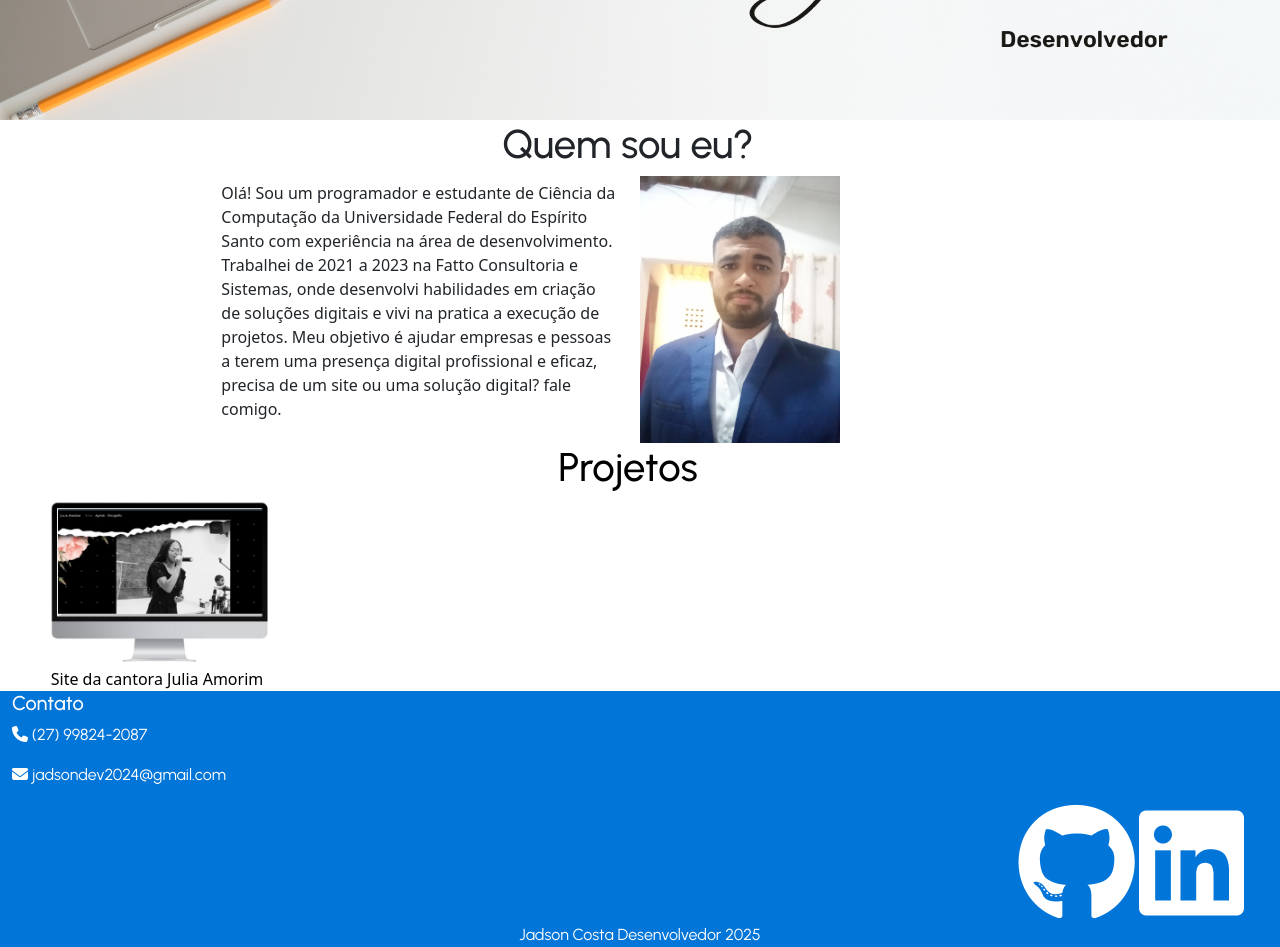
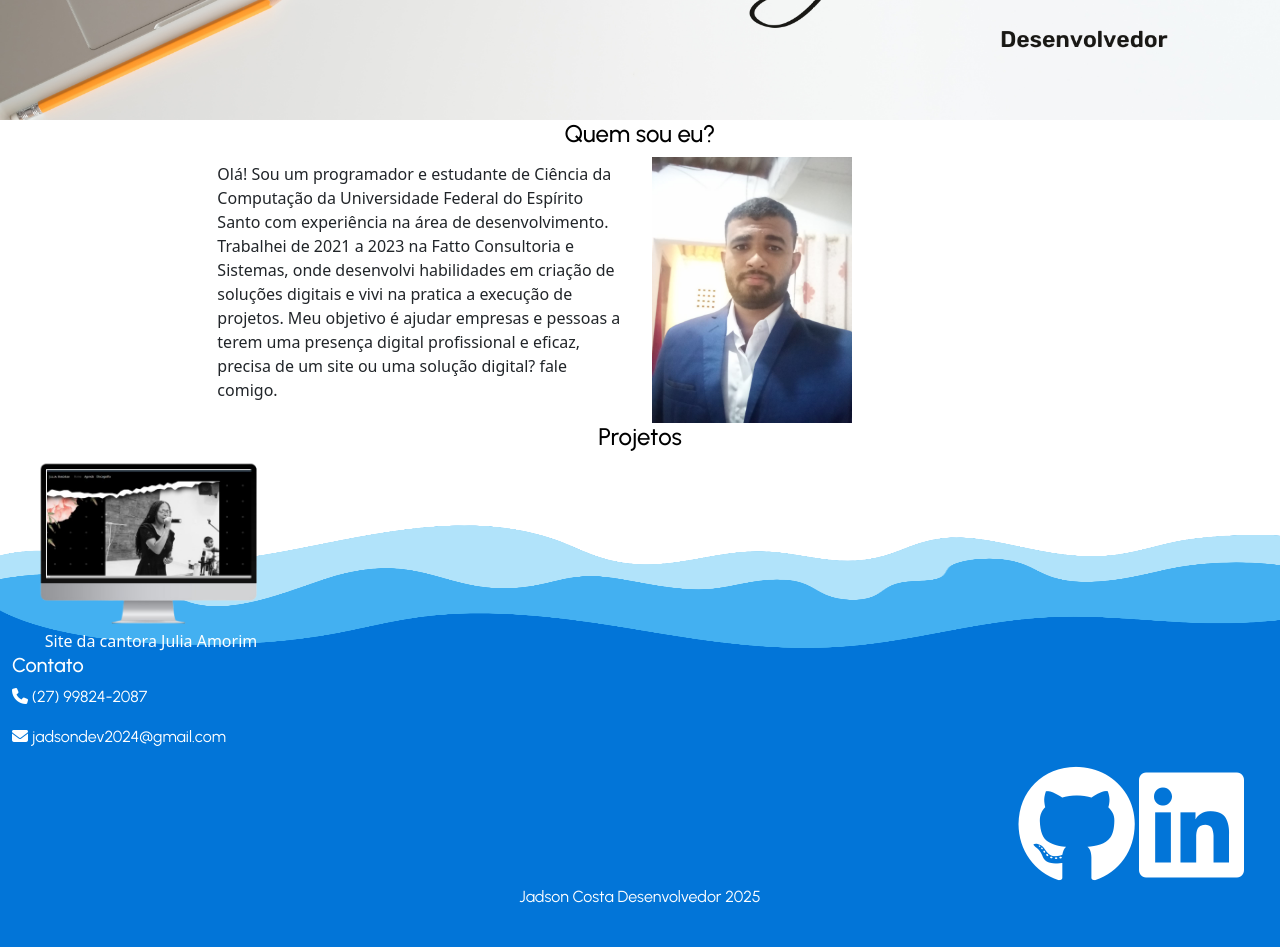
Before and after one commit to Jadson2018/jadsoncostadesenvolvedor, a plain HTML site: page index.html in a window 1280 px wide. Shown: the part 320-1267 px from the top of the page. After the commit the page ends 1229 px from the top, so only its background shows below. Drawn offline with nearby package versions, Linux system fonts and the light colour scheme.

Commit message:
mudanças footer e background

```diff
--- a/estilos.css
+++ b/estilos.css
@@ -1,5 +1,5 @@
 .fundo {
-    background-color: white;
+    background-color:#0275d8;
 }
 .brand {
     font-family: "Urbanist", serif;
@@ -9,15 +9,22 @@
     font-family: "Urbanist", serif;
     font-optical-sizing: auto;
     text-align: center;
+    color:black
 }
 
 .texto{
     text-align: justify;
 }
 
+.secao-apresentacao {
+    background-color: white;
+    background:white;
+}
+
 .secao-projetos {
-    background:white;
-    color: black;
+    background-image:url('imagens/fundosky.png');
+    color: white;
+    background-size: 100% 100%;
 }
 
 .projeto {
--- a/index.html
+++ b/index.html
@@ -42,8 +42,8 @@
             </div>
         </div>
     </section>
-    <section class="row container-fluid justify-content-center align-items-center" id="section2">
-        <h1 class="titulo">Quem sou eu?</h1>
+    <section class="row  justify-content-center align-items-center secao-apresentacao" id="section2">
+        <h4 class="titulo">Quem sou eu?</h4>
         <div class="col-4">
            <p>Olá! Sou um programador e estudante de Ciência da Computação da Universidade Federal do Espírito Santo com experiência na área de desenvolvimento. Trabalhei de 2021 a 2023 na Fatto Consultoria e Sistemas, onde desenvolvi habilidades em criação de soluções digitais e vivi na pratica a execução de projetos. Meu objetivo é ajudar empresas e pessoas a terem uma presença digital profissional e eficaz, precisa de um site ou uma solução digital? fale comigo.</p>
         </div>
@@ -51,8 +51,8 @@
                 <img src="imagens/perfil.jpeg" style="width:200px">
         </div>
     </section>
-    <section class="row container-fluid secao-projetos" id="section3">
-            <h1 class="titulo">Projetos</h1>
+    <section class="row secao-projetos" id="section3">
+            <h4 class="titulo">Projetos</h4>
             <div class="col-3 projeto">
                 <a href="https://jadson2018.github.io/juliaamorimebandasite/"><img src="imagens/telasitejulia.png" style="width:300px"></a>
                 <label>Site da cantora Julia Amorim</label>
```
Also changed, not shown: imagens/fundosky.png (added), imagens/fundosky2.png (added).
